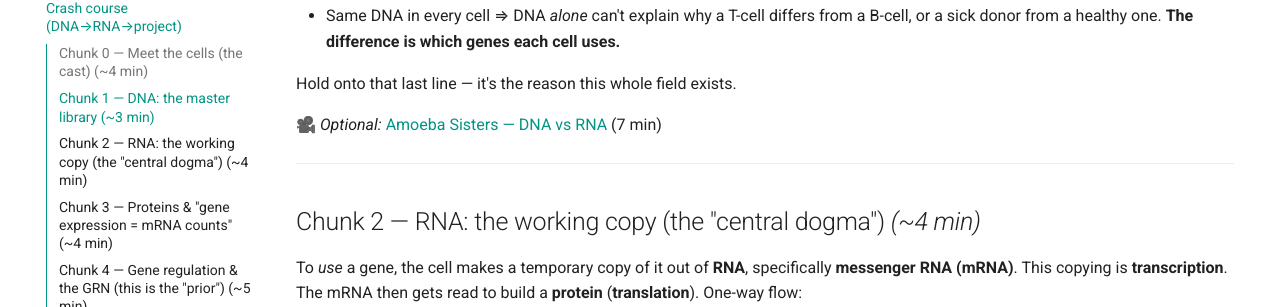
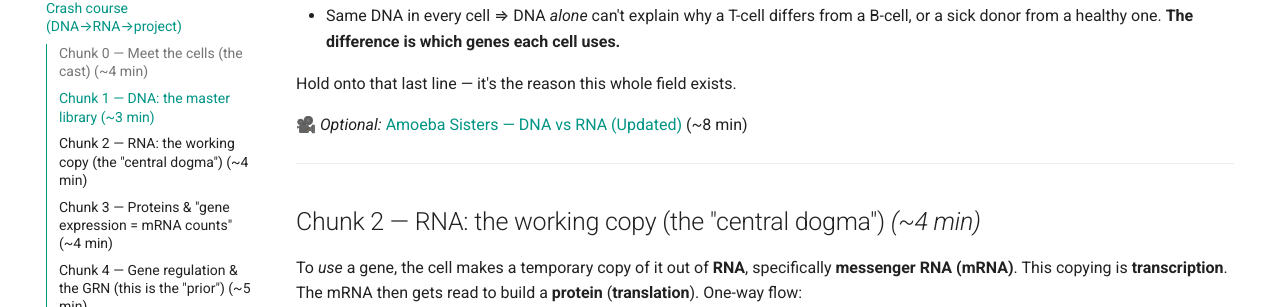
Before and after one commit to sbartek/grn-prior-benchmark, an MkDocs documentation site: the page built from docs/crash-course.md, in a window 1280 px wide and 900 px high, scrolled down 1049 px. Shown: the part 145-452 px from the top of the window. Built offline with MkDocs 1.6.1 and Material for MkDocs 9.7.7, drawn with Linux system fonts in a browser that asks for light colours.

Commit message:
crash course: update Chunk 1 video link (DNA vs RNA Updated)

```diff
--- a/docs/crash-course.md
+++ b/docs/crash-course.md
@@ -53,7 +53,7 @@ check the master books out, you photocopy the page you need.
 
 Hold onto that last line — it's the reason this whole field exists.
 
-🎥 *Optional:* [Amoeba Sisters — DNA vs RNA](https://www.youtube.com/watch?v=k6iE10Xe2Ws) (7 min)
+🎥 *Optional:* [Amoeba Sisters — DNA vs RNA (Updated)](https://www.youtube.com/watch?v=JQByjprj_mA) (~8 min)
 
 ---
 
```
